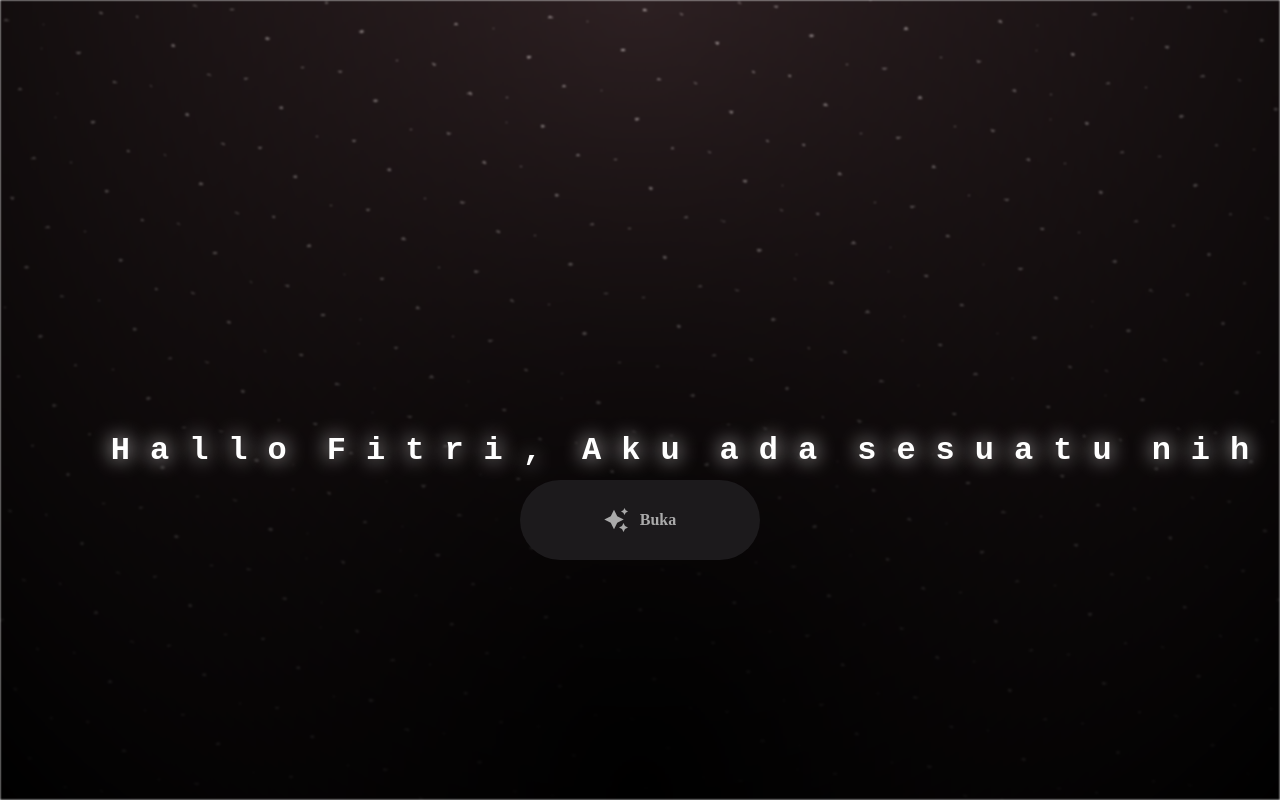
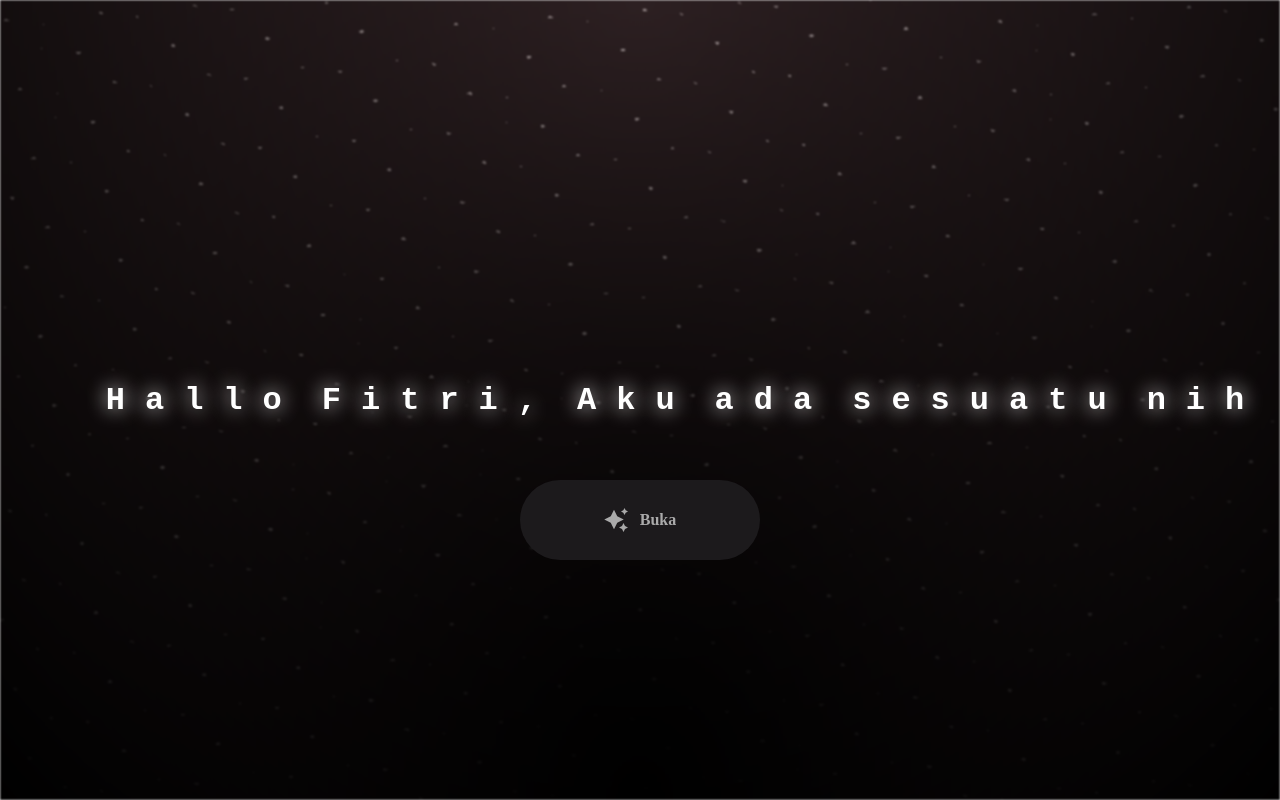
Before and after one commit to hydraa94/bday-505, a plain HTML site: page index.html in a window 1280 px wide. Drawn offline with Linux system fonts and the light colour scheme.

Commit message:
edit title in index again

```diff
--- a/css/index.css
+++ b/css/index.css
@@ -58,7 +58,8 @@
   left: 0;
   color: white;
   font-family: "Courier New", Courier, monospace;
-  margin: 50px;
+  margin-left: 45px;
+  margin-right: 45px;
 
   display: flex;
   flex-wrap: wrap;
```
